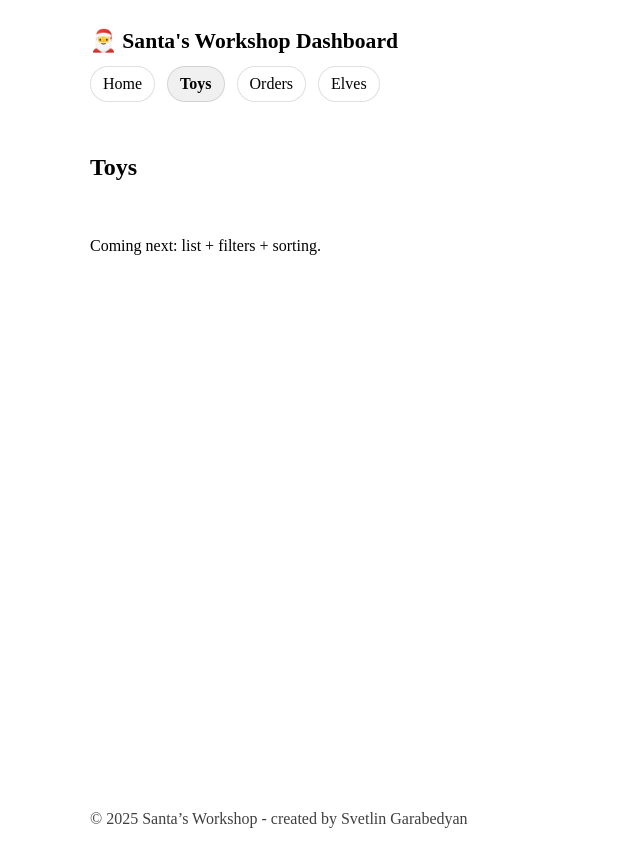
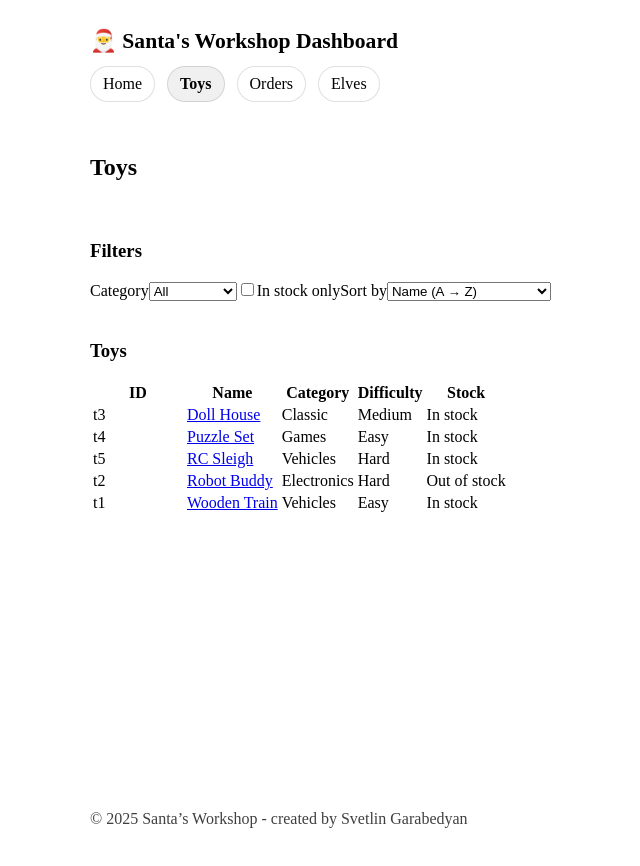
Before and after one commit to SvetlinGG/Santa-s_Workshop_Dashboard, a React (Vite) app: page /toys in a window 1280 px wide. Shown: the top 866 px of the page, without its empty margins (0-640 px from the left). Built offline with nearby package versions, Linux system fonts and the light colour scheme.

Commit message:
update toys page

```diff
--- a/src/pages/ToysPage.jsx
+++ b/src/pages/ToysPage.jsx
@@ -1,10 +1,73 @@
+import { useMemo, useState } from "react";
+import ToyFilters from "../components/toys/ToyFilters";
+import ToysList from "../components/toys/ToysList";
+
+const MOCK_TOYS = [
+  { id: "t1", name: "Wooden Train", category: "Vehicles", difficulty: "Easy", inStock: true },
+  { id: "t2", name: "Robot Buddy", category: "Electronics", difficulty: "Hard", inStock: false },
+  { id: "t3", name: "Doll House", category: "Classic", difficulty: "Medium", inStock: true },
+  { id: "t4", name: "Puzzle Set", category: "Games", difficulty: "Easy", inStock: true },
+  { id: "t5", name: "RC Sleigh", category: "Vehicles", difficulty: "Hard", inStock: true },
+];
+
+const difficultyRank = { Easy: 1, Medium: 2, Hard: 3 };
+
+export default function ToysPage() {
+  const [filters, setFilters] = useState({ category: "all", inStockOnly: false });
+  const [sort, setSort] = useState("name-asc");
+
+  const categories = useMemo(() => {
+    return Array.from(new Set(MOCK_TOYS.map((t) => t.category))).sort((a, b) =>
+      a.localeCompare(b)
+    );
+  }, []);
+
+  const visibleToys = useMemo(() => {
+
+    let list = MOCK_TOYS;
+
+    if (filters.category !== "all") {
+      list = list.filter((t) => t.category === filters.category);
+    }
+    if (filters.inStockOnly) {
+      list = list.filter((t) => t.inStock);
+    }
 
 
-export default function ToysPage(){
-    return (
-        <div className="page">
-            <h2>Toys</h2>
-            <p>Coming next: list + filters + sorting.</p>
-        </div>
-    );
+    const sorted = [...list];
+    switch (sort) {
+      case "name-asc":
+        sorted.sort((a, b) => a.name.localeCompare(b.name));
+        break;
+      case "name-desc":
+        sorted.sort((a, b) => b.name.localeCompare(a.name));
+        break;
+      case "difficulty-asc":
+        sorted.sort((a, b) => difficultyRank[a.difficulty] - difficultyRank[b.difficulty]);
+        break;
+      case "difficulty-desc":
+        sorted.sort((a, b) => difficultyRank[b.difficulty] - difficultyRank[a.difficulty]);
+        break;
+      default:
+        break;
+    }
+
+    return sorted;
+  }, [filters, sort]);
+
+  return (
+    <div className="page">
+      <h2>Toys</h2>
+
+      <ToyFilters
+        categories={categories}
+        filters={filters}
+        onChange={setFilters}
+        sort={sort}
+        onSortChange={setSort}
+      />
+
+      <ToysList toys={visibleToys} />
+    </div>
+  );
 }
```
